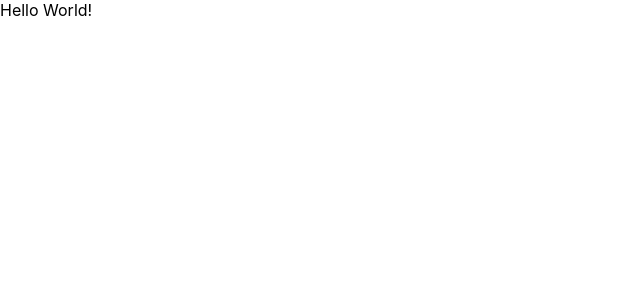
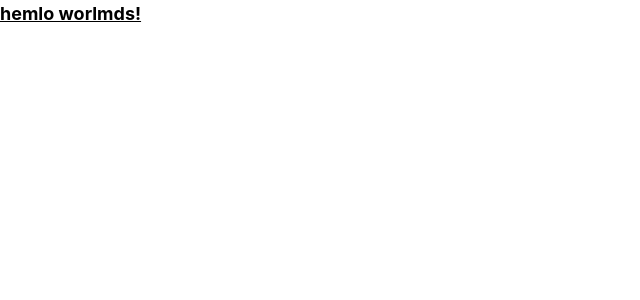
Before and after one commit to kentezrabetita/personal-portfolio, a Next.js app: page / in a window 1280 px wide. Shown: the top 300 px of the page, without its empty margins (0-640 px from the left). Built offline with nearby package versions, Linux system fonts and the light colour scheme.

Commit message:
setup tailwindcss

```diff
--- a/package.json
+++ b/package.json
@@ -9,9 +9,12 @@
     "lint": "next lint"
   },
   "dependencies": {
+    "autoprefixer": "^10.4.7",
     "next": "12.1.6",
+    "postcss": "^8.4.14",
     "react": "18.1.0",
-    "react-dom": "18.1.0"
+    "react-dom": "18.1.0",
+    "tailwindcss": "^3.0.24"
   },
   "devDependencies": {
     "eslint": "8.16.0",
--- a/pages/index.js
+++ b/pages/index.js
@@ -8,7 +8,9 @@
         <meta name="description" content="Generated by create next app" />
         <link rel="icon" href="/favicon.ico" />
       </Head>
-      Hello World!
+      <h1 className="text-lg font-bold underline">
+        hemlo worlmds!
+      </h1>
     </div>
   )
 }
--- /dev/null
+++ b/postcss.config.js
@@ -0,0 +1,6 @@
+module.exports = {
+  plugins: {
+    tailwindcss: {},
+    autoprefixer: {},
+  },
+}
--- a/styles/globals.css
+++ b/styles/globals.css
@@ -14,3 +14,7 @@
 * {
   box-sizing: border-box;
 }
+
+@tailwind base;
+@tailwind components;
+@tailwind utilities;
--- /dev/null
+++ b/tailwind.config.js
@@ -0,0 +1,10 @@
+module.exports = {
+  content: [
+    "./pages/**/*.{js,ts,jsx,tsx}",
+    "./components/**/*.{js,ts,jsx,tsx}",
+  ],
+  theme: {
+    extend: {},
+  },
+  plugins: [],
+}
```
Also changed, not shown: 1 other file (tests, documents, lock files or other folders).
